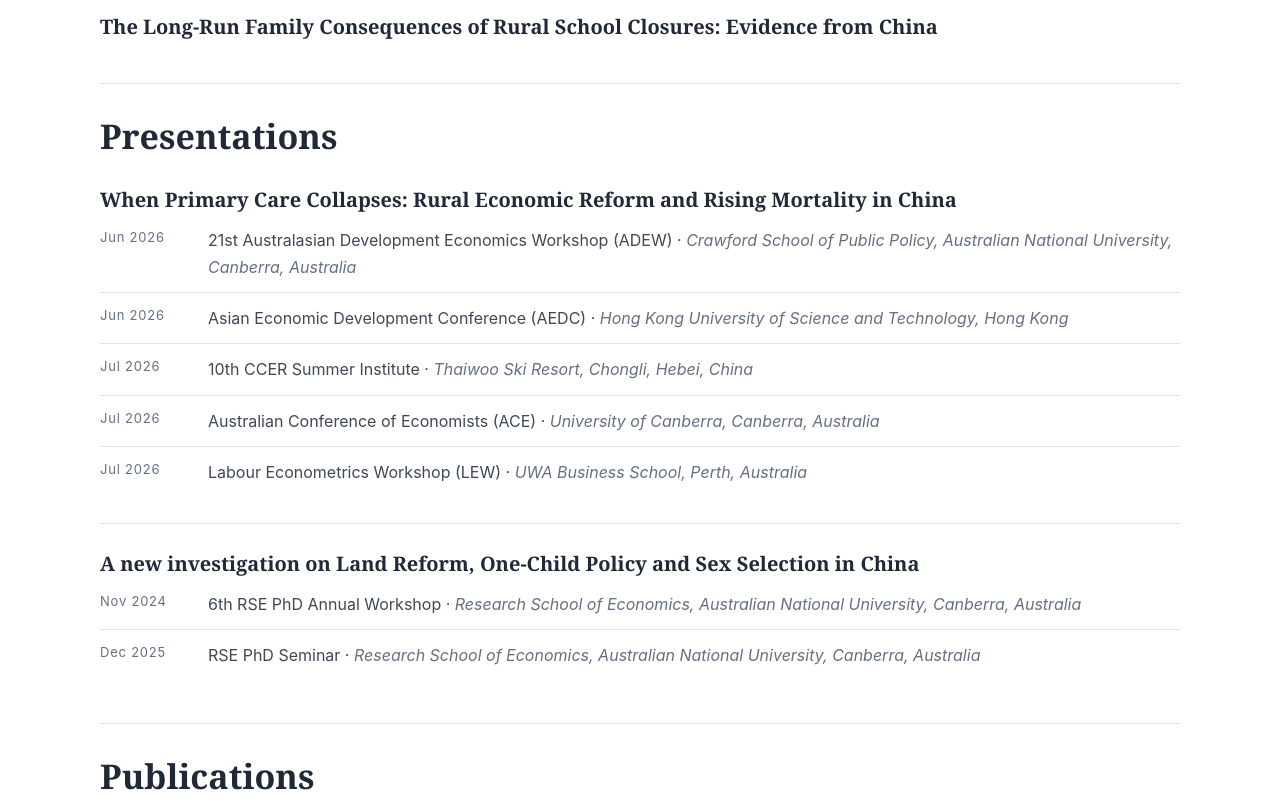
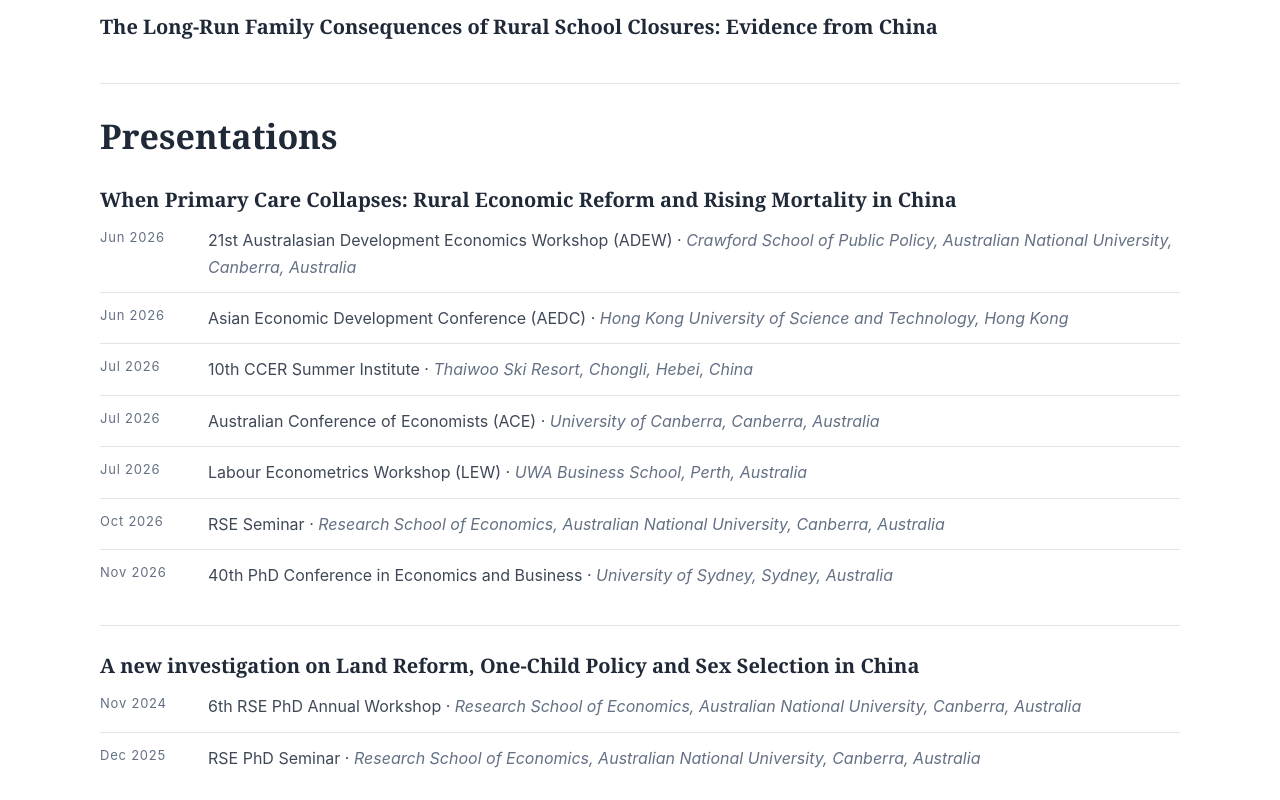
Before and after one commit to shulei-zhang/shulei-zhang.github.io, a plain HTML site: page research.html in a window 1280 px wide. Shown: the part 1870-2670 px from the top of the page. Drawn offline with Linux system fonts and the light colour scheme.

Commit message:
Add files via upload

```diff
--- a/research.html
+++ b/research.html
@@ -63,8 +63,8 @@
       <p class="paper-meta">With Minhee Chae and Xin Meng · <span class="paper-status">Job Market Paper</span></p>
       <p>China’s agricultural decollectivization, carried out between 1979 and 1984, replaced commune-based farming with household production and substantially raised productivity. It also dismantled the collective institutions that financed and organised rural public services. This paper examines the consequences of this institutional transformation for rural health.</p>
       <p>Using a newly digitized county-by-year dataset that links mortality, disease incidence, and local health provision, and staggered difference-in-differences, we find that county mortality rates increased by roughly 1.6 percent following the reform, implying approximately 90,000 excess deaths annually nationwide. The mortality increase is concentrated in counties with the largest declines in village-doctor availability (the so-called “barefoot doctors”) and is accompanied by a higher probability of local infectious-disease surges after the reform.</p>
-      <p>These patterns are not explained by changes in government health expenditures, and accounting for differential pre-reform income trajectories modestly increases the estimated effect. Thus, rural market-oriented reforms carried substantial and long-lasting health costs by weakening local primary care capacity.</p>
-      <p class="paper-meta"><strong>Presented at:</strong> LEW 2026 · ACE 2026 · CCER Summer Institute 2026 · AEDC 2026 · ADEW 2026</p>
+      <p>These patterns are not explained by changes in government health expenditures, and accounting for income gains modestly increases the estimated effect. Thus, rural market-oriented reforms carried substantial and long-lasting health costs by weakening local primary care capacity.</p>
+      <p class="paper-meta"><strong>Presented at:</strong> PhD Conference 2026 · RSE Seminar 2026 · LEW 2026 · ACE 2026 · CCER Summer Institute 2026 · AEDC 2026 · ADEW 2026</p>
     </article>
   </section>
 
@@ -116,6 +116,14 @@
           <div class="presentation-date">Jul 2026</div>
           <div class="presentation-detail">Labour Econometrics Workshop (LEW) · <em>UWA Business School, Perth, Australia</em></div>
         </div>
+        <div class="presentation-row">
+          <div class="presentation-date">Oct 2026</div>
+          <div class="presentation-detail">RSE Seminar · <em>Research School of Economics, Australian National University, Canberra, Australia</em></div>
+        </div>
+        <div class="presentation-row">
+          <div class="presentation-date">Nov 2026</div>
+          <div class="presentation-detail">40th PhD Conference in Economics and Business · <em>University of Sydney, Sydney, Australia</em></div>
+        </div>
       </div>
     </article>
     <article class="paper">
```
Also changed, not shown: index.html (+1 -1 lines).
